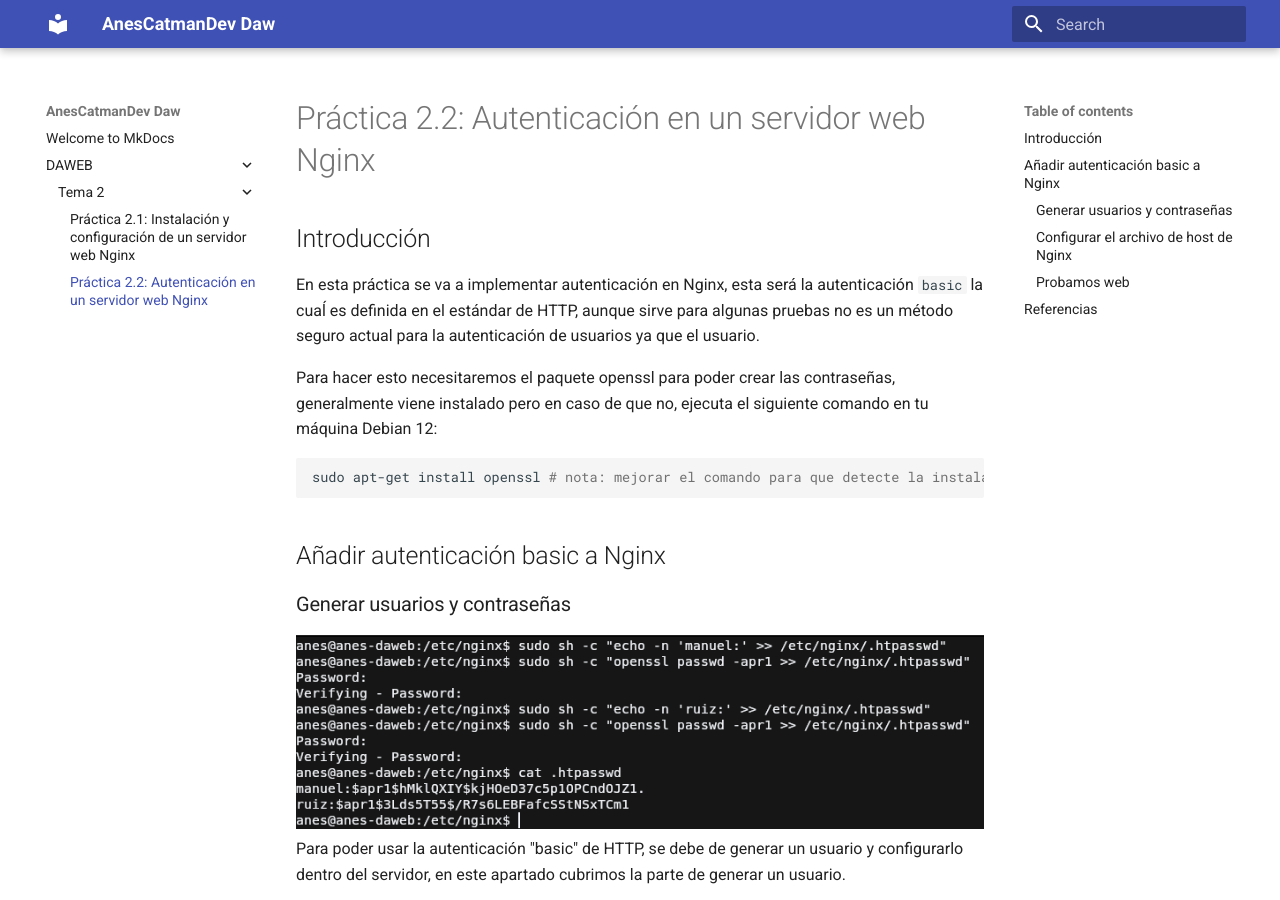
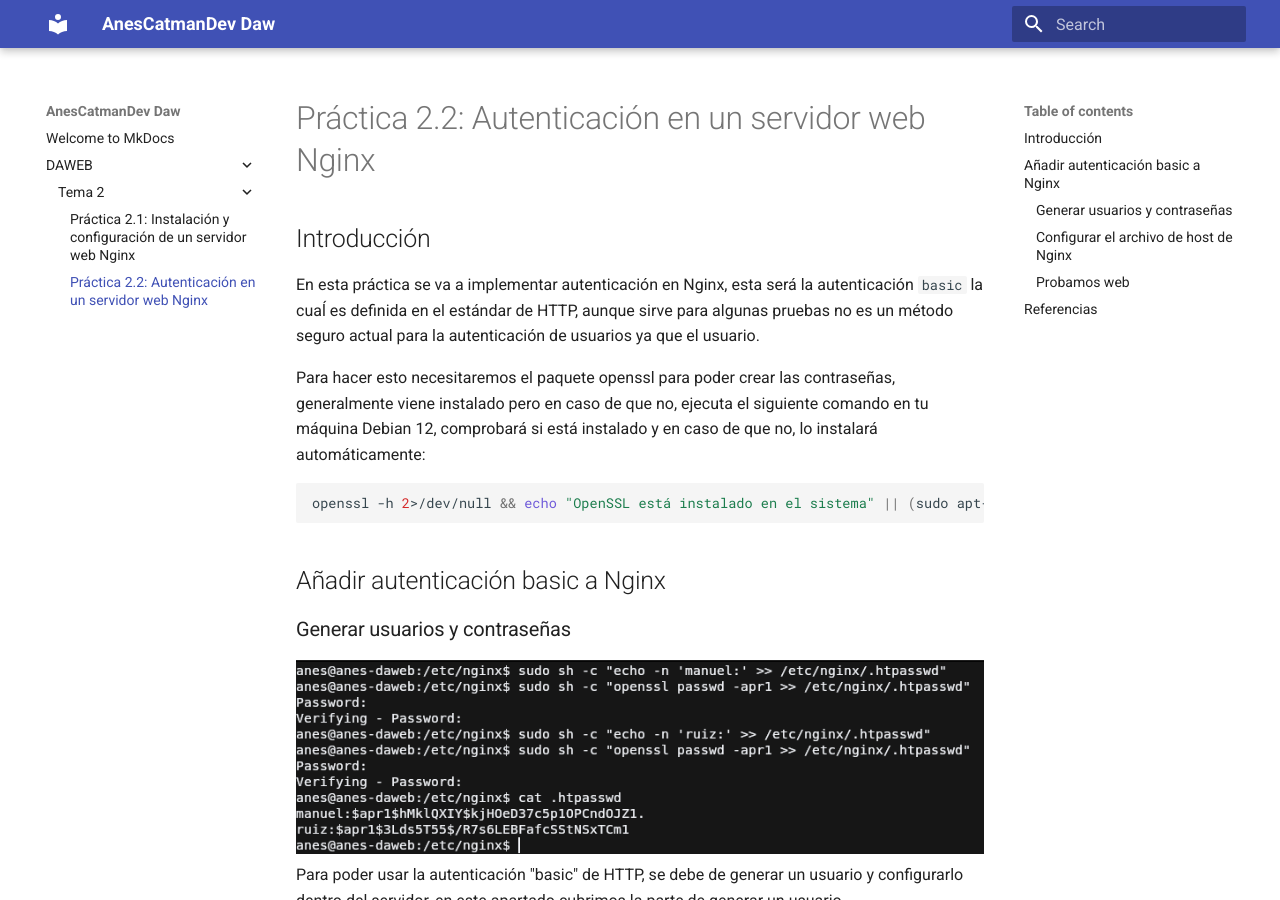
Before and after one commit to anescdev/anescdev.github.io, an MkDocs documentation site: the page built from docs/DAWEB/Tema 2/practica2-2.md, in a window 1280 px wide and 900 px high. Built offline with MkDocs 1.6.1 and Material for MkDocs 9.7.7, drawn with Linux system fonts in a browser that asks for light colours.

Commit message:
automated command

````diff
--- a/docs/DAWEB/Tema 2/practica2-2.md
+++ b/docs/DAWEB/Tema 2/practica2-2.md
@@ -5,10 +5,11 @@
 actual para la autenticación de usuarios ya que el usuario.
 
 Para hacer esto necesitaremos el paquete openssl para poder crear las contraseñas, generalmente viene
-instalado pero en caso de que no, ejecuta el siguiente comando en tu máquina Debian 12:
+instalado pero en caso de que no, ejecuta el siguiente comando en tu máquina Debian 12, comprobará si
+está instalado y en caso de que no, lo instalará automáticamente:
 
 ```bash
-sudo apt-get install openssl # nota: mejorar el comando para que detecte la instalación y si no la detecta instalarlo
+openssl -h 2>/dev/null && echo "OpenSSL está instalado en el sistema" || (sudo apt-get update && sudo apt-get install -y openssl)
 ```
 ## Añadir autenticación basic a Nginx
 ### Generar usuarios y contraseñas
````
